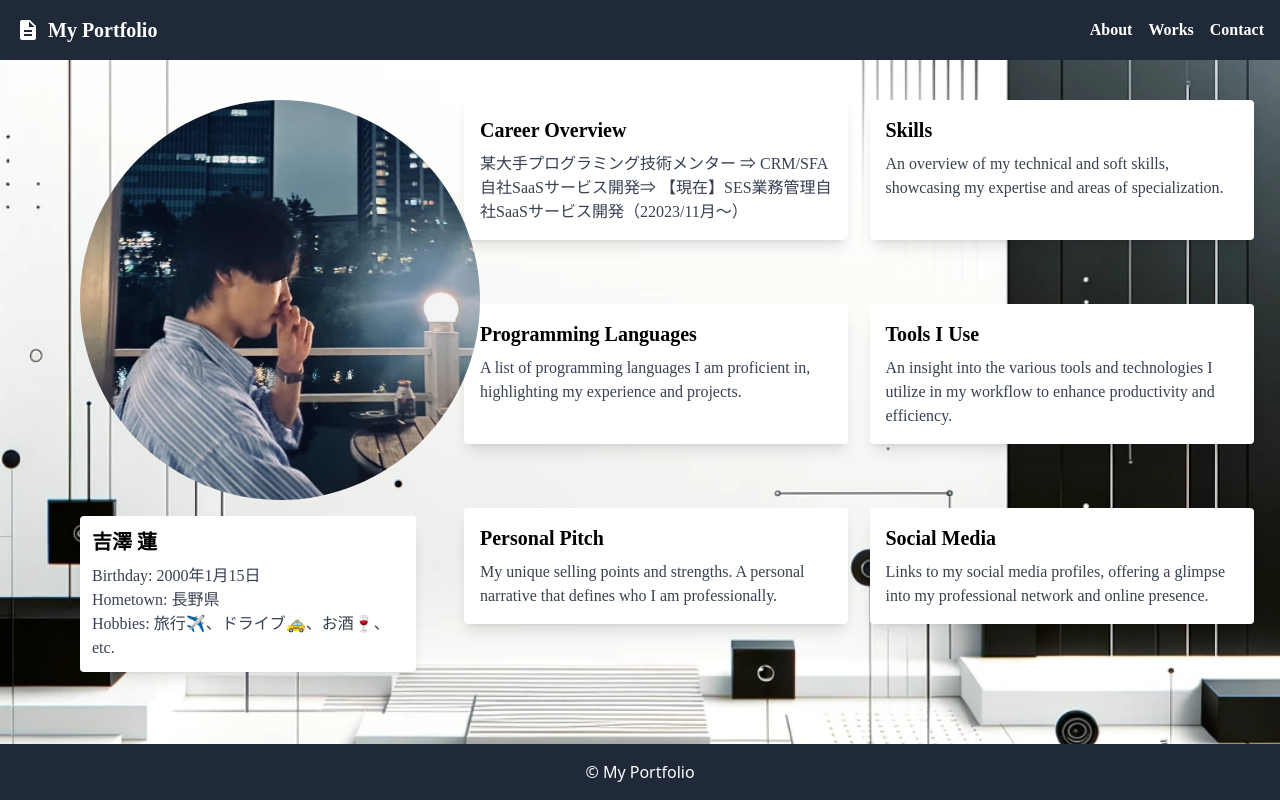
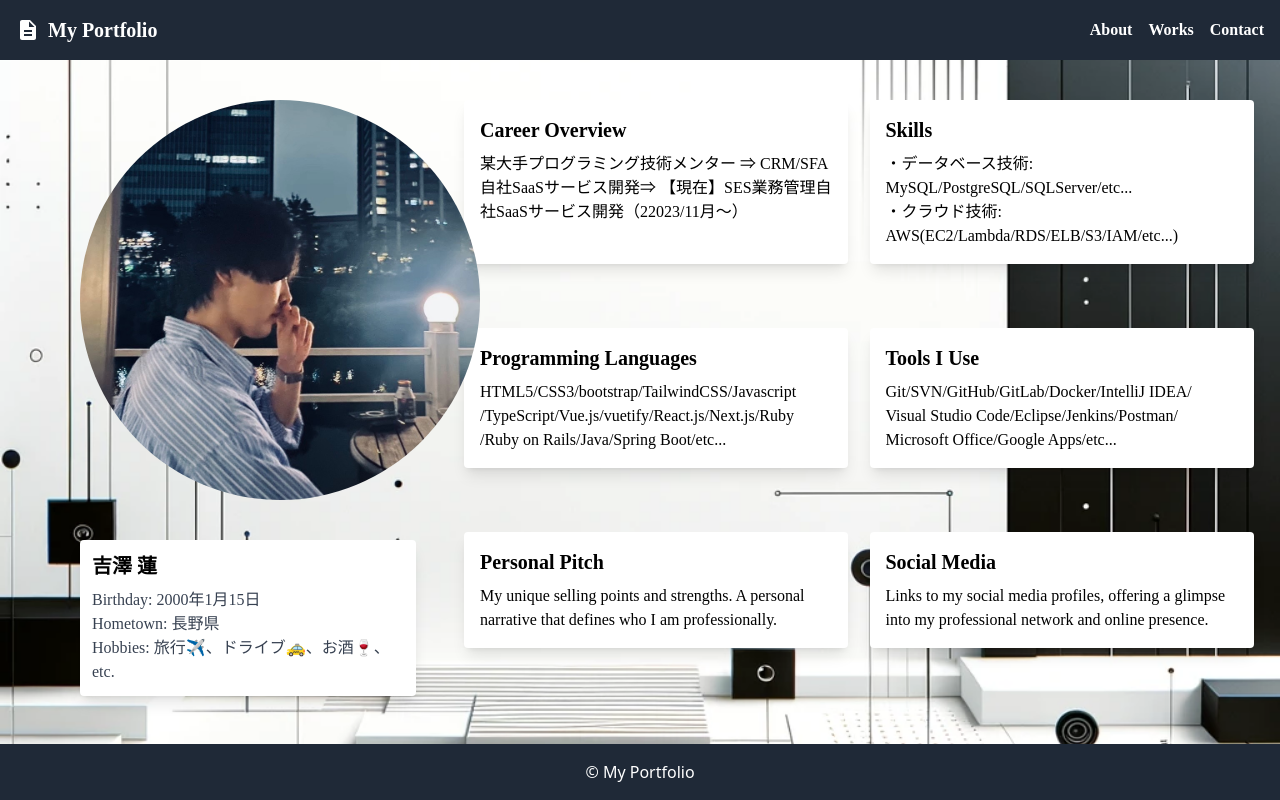
Before and after one commit to y-renren0115/my-portfolio-site, a Next.js app: page /about in a window 1280 px wide. Built offline with nearby package versions, Linux system fonts and the light colour scheme.

Commit message:
Cardコンポーネントのロジック修正と経歴の詳細情報を追記しました。

```diff
--- a/src/components/About.tsx
+++ b/src/components/About.tsx
@@ -1,6 +1,7 @@
 import React from 'react';
 import { Card, CardWithLineBreaks } from '../components/Card';
 import Image from 'next/image';
+import MultilineText from './MultilineText';
 
 const About = () => {
   const personalInfo = {
@@ -10,6 +11,7 @@ const About = () => {
     hobbies: '旅行✈️、ドライブ🚕、お酒🍷、etc.'
   };
 
+
   const cardsData = [
     {
       title: 'Career Overview',
@@ -17,15 +19,15 @@ const About = () => {
     },
     {
       title: 'Skills',
-      description: 'An overview of my technical and soft skills, showcasing my expertise and areas of specialization.'
+      description: `・データベース技術: MySQL/PostgreSQL/SQLServer/etc...\n・クラウド技術: AWS(EC2/Lambda/RDS/ELB/S3/IAM/etc...)`
     },
     {
       title: 'Programming Languages',
-      description: 'A list of programming languages I am proficient in, highlighting my experience and projects.'
+      description: 'HTML5/CSS3/bootstrap/TailwindCSS/Javascript\n/TypeScript/Vue.js/vuetify/React.js/Next.js/Ruby\n/Ruby on Rails/Java/Spring Boot/etc...'
     },
     {
       title: 'Tools I Use',
-      description: 'An insight into the various tools and technologies I utilize in my workflow to enhance productivity and efficiency.'
+      description: 'Git/SVN/GitHub/GitLab/Docker/IntelliJ IDEA/\nVisual Studio Code/Eclipse/Jenkins/Postman/\nMicrosoft Office/Google Apps/etc...',
     },
     {
       title: 'Personal Pitch',
@@ -48,7 +50,7 @@ const About = () => {
             objectFit="cover"
           />
         </div>
-        <div className="mt-4">
+        <div className="mt-10">
           <CardWithLineBreaks
             title={personalInfo.name}
             description={`Birthday: ${personalInfo.birthday}\n Hometown: ${personalInfo.hometown}\n Hobbies: ${personalInfo.hobbies}`}
--- a/src/components/Card.tsx
+++ b/src/components/Card.tsx
@@ -2,7 +2,8 @@ import React from 'react';
 
 type CardProps = {
   title: string;
-  description: string;
+  description: React.ReactNode;
+  children?: React.ReactNode;
 };
 
 type CardWithLineBreaksProps = {
@@ -11,12 +12,20 @@ type CardWithLineBreaksProps = {
 };
 
 export const Card: React.FC<CardProps> = ({ title, description }) => {
+  let lines;
+  if (typeof description === 'string') {
+    lines = description.split('\n').map((line, index) => (
+      <React.Fragment key={index}>
+        {line}
+        {index !== description.split('\n').length - 1 && <br />}
+      </React.Fragment>
+    ));
+  }
+
   return (
     <div className="max-w-sm rounded overflow-hidden shadow-lg bg-white p-4">
       <div className="font-bold text-xl mb-2">{title}</div>
-      <p className="text-gray-700 text-base">
-        {description}
-      </p>
+      {typeof description === 'string' ? <div>{lines}</div> : <p className="text-gray-700 text-base">{description}</p>}
     </div>
   );
 };
--- /dev/null
+++ b/src/components/MultilineText.tsx
@@ -0,0 +1,26 @@
+import React from 'react';
+
+type MultilineTextProps = {
+  text: string;
+};
+
+const MultilineText: React.FC<MultilineTextProps> = ({ text }) => {
+  const lines = text.split('\n').map((line, index) => (
+    <React.Fragment key={index}>
+      {line}
+      {index !== text.split('\n').length - 1 && <br />}
+    </React.Fragment>
+  ));
+
+  return <div>{lines}</div>;
+};
+
+// const MultilineText: React.FC<MultilineTextProps> = ({ text }) => {
+//   const paragraphs = text.split('\n').map((line, index) => (
+//     <p key={index}>{line}</p>
+//   ));
+
+//   return <div>{paragraphs}</div>;
+// };
+
+export default MultilineText;
```
